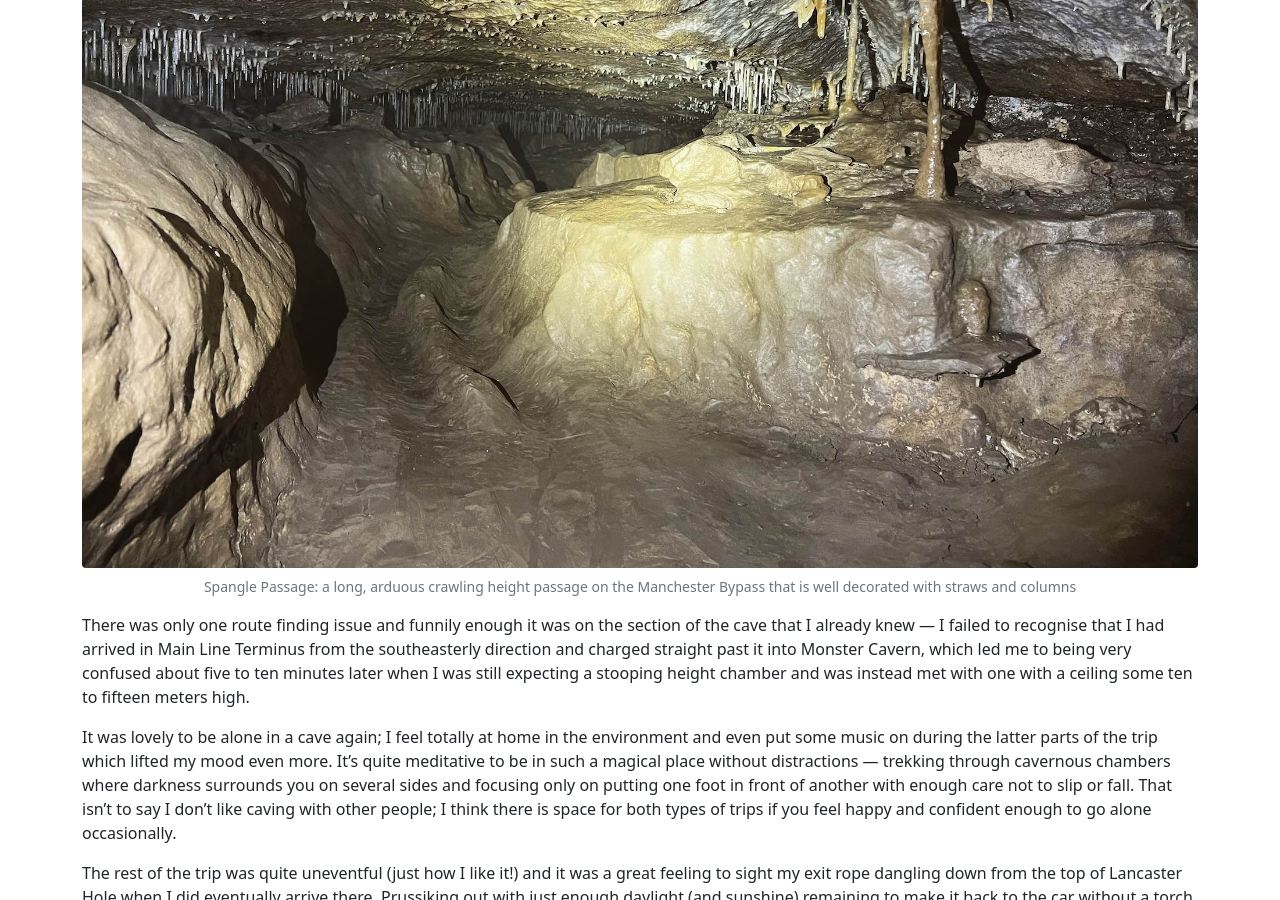
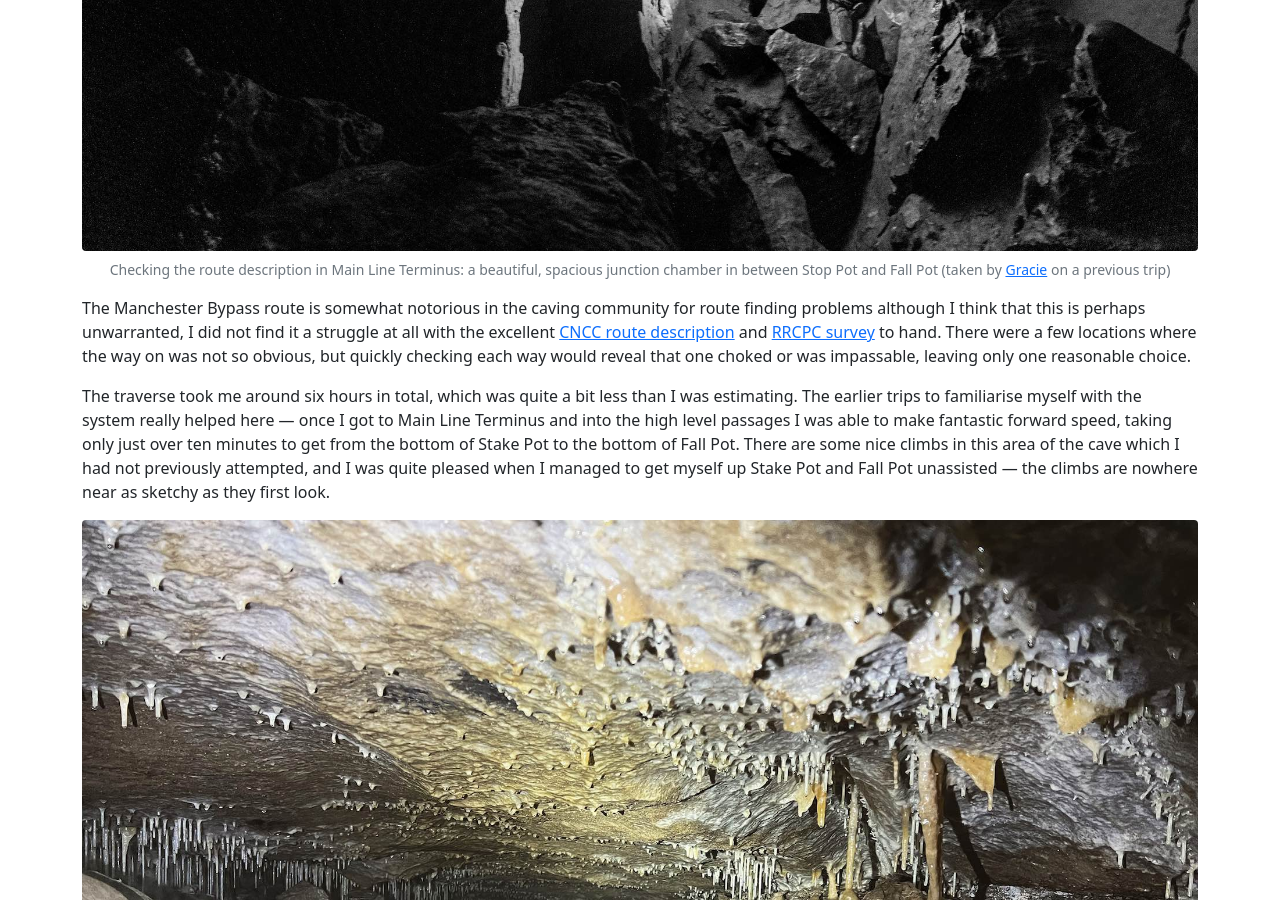
Before and after one commit to anorthall/northall.me.uk, a Jekyll site: the page built from www/_posts/2022-01-03-county-pot-to-lancaster.md, in a window 1280 px wide and 900 px high, scrolled down 2107 px. Built offline with Jekyll 4.4.1, drawn with Linux system fonts in a browser that asks for light colours.

Commit message:
Update county pot to lancaster article with more images

```diff
--- a/www/_posts/2022-01-03-county-pot-to-lancaster.md
+++ b/www/_posts/2022-01-03-county-pot-to-lancaster.md
@@ -22,6 +22,11 @@ The footage was lit using only my 1600 lumen headtorch ([Fenix HM70R](https://st
 
 After dipping into Lancaster Hole to pre-rig my exit, I ascended into the daylight again and made my way across the fell to the dry, rocky riverbed of Ease Gill before walking up it to the County Pot entrance. This was probably the hardest and most frustrating part of the trip &mdash; it was bitterly cold, extremely windy and did not make for a pleasant walk at all. The relief once I finally got into the relative warmth of the cave was palpable.
 
+<figure class="figure">
+    <img src="/images/posts/county_to_lancaster/main_line_terminus.jpg" alt="Main Line Terminus; a spacious chamber that is well decorated with straws" class="figure-img img-fluid rounded">
+    <figcaption class="text-center figure-caption">Checking the route description in Main Line Terminus: a beautiful, spacious junction chamber in between Stop Pot and Fall Pot (taken by <a href="https://www.instagram.com/gruxphot/">Gracie</a> on a previous trip)</figcaption>
+</figure>
+
 The Manchester Bypass route is somewhat notorious in the caving community for route finding problems although I think that this is perhaps unwarranted, I did not find it a struggle at all with the excellent <a href="https://cncc.org.uk/caving/descriptions/?sort=new">CNCC route description</a> and <a href="http://www.rrcpc.org.uk/wordpress/">RRCPC survey</a> to hand. There were a few locations where the way on was not so obvious, but quickly checking each way would reveal that one choked or was impassable, leaving only one reasonable choice.
 
 The traverse took me around six hours in total, which was quite a bit less than I was estimating. The earlier trips to familiarise myself with the system really helped here &mdash; once I got to Main Line Terminus and into the high level passages I was able to make fantastic forward speed, taking only just over ten minutes to get from the bottom of Stake Pot to the bottom of Fall Pot. There are some nice climbs in this area of the cave which I had not previously attempted, and I was quite pleased when I managed to get myself up Stake Pot and Fall Pot unassisted &mdash; the climbs are nowhere near as sketchy as they first look.
```
Also changed, not shown: www/images/posts/county_to_lancaster/main_line_terminus.jpg (added).
